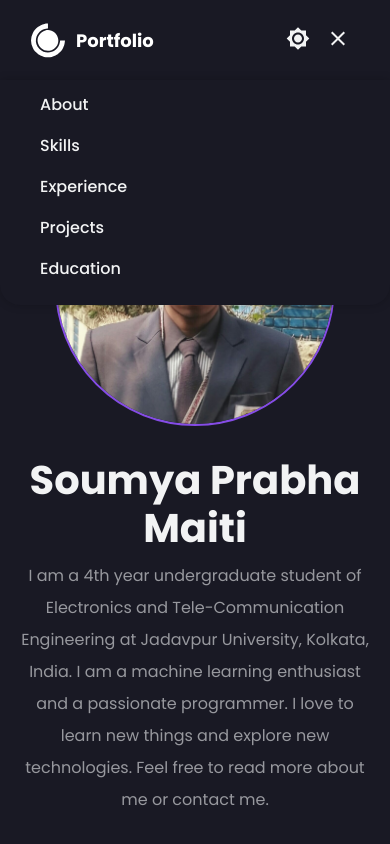
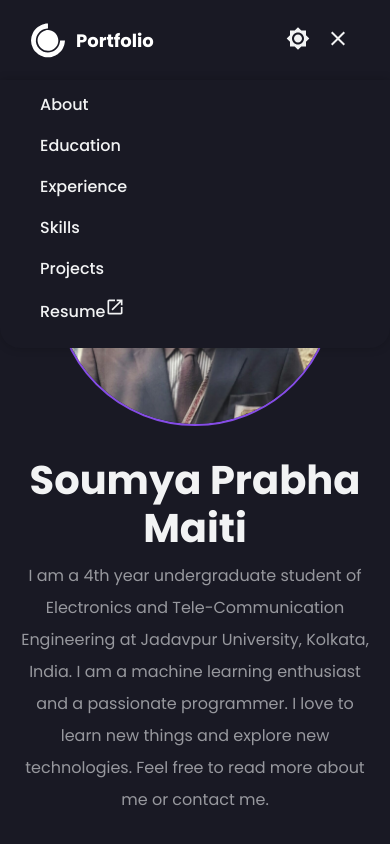
Before and after one commit to soumya-prabha-maiti/soumya-prabha-maiti.github.io, a React (Vite) app: page / in a window 390 px wide. Both pictures are taken after a click on the element 338 px from the left and 42 px from the top of the page. Shown: the top 844 px of the page. Built offline with nearby package versions, Linux system fonts and the light colour scheme.

Commit message:
Organize mobile navigation menu

```diff
--- a/src/components/Navbar/index.jsx
+++ b/src/components/Navbar/index.jsx
@@ -54,18 +54,21 @@ const Navbar = ({darkMode,setDarkMode}) => {
             <MobileLink href="#about" onClick={() => {
               setIsOpen(!isOpen)
             }}>About</MobileLink>
+            <MobileLink href='#education' onClick={() => {
+              setIsOpen(!isOpen)
+            }}>Education</MobileLink>
+            <MobileLink href='#experience' onClick={() => {
+              setIsOpen(!isOpen)
+            }}>Experience</MobileLink>
             <MobileLink href='#skills' onClick={() => {
               setIsOpen(!isOpen)
             }}>Skills</MobileLink>
-            <MobileLink href='#experience' onClick={() => {
-              setIsOpen(!isOpen)
-            }}>Experience</MobileLink>
             <MobileLink href='#projects' onClick={() => {
               setIsOpen(!isOpen)
             }}>Projects</MobileLink>
-            <MobileLink href='#education' onClick={() => {
+            <MobileLink href={Bio.resume} target="_blank" onClick={() => {
               setIsOpen(!isOpen)
-            }}>Education</MobileLink>
+            }}>Resume<span><OpenInNewIcon fontSize='small'/></span></MobileLink>
           </MobileMenu>
         }
       </NavbarContainer>
```
